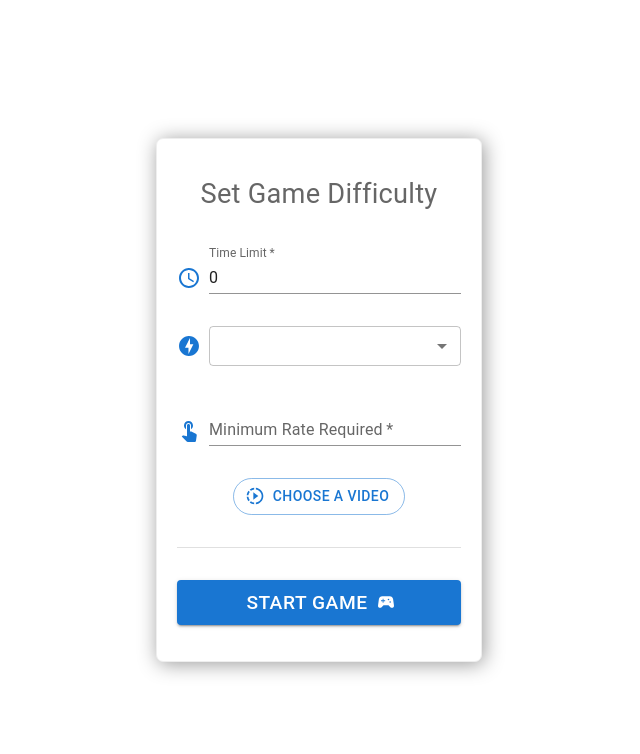
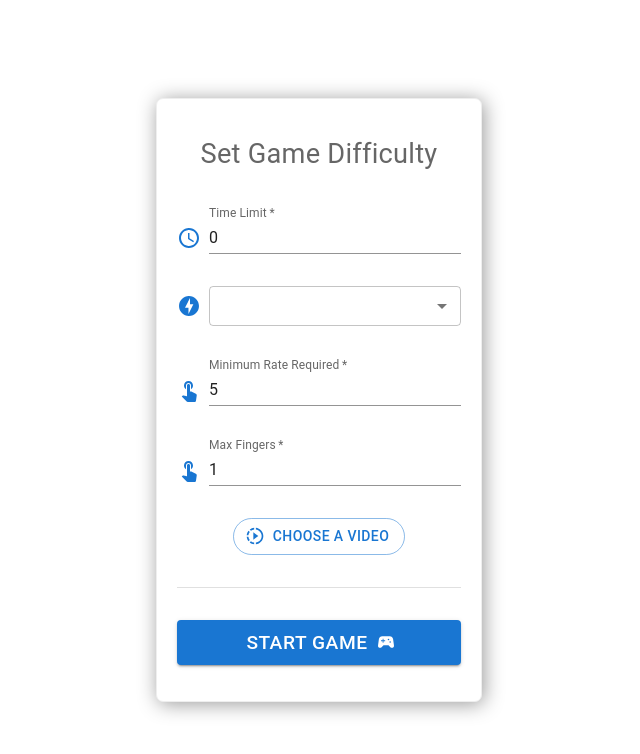
Before and after one commit to khaledfahmy123/fast-tapper, a Next.js app: page /components/GameRoute/GameApp/GameApp in a window 1280 px wide. Shown: the top 754 px of the page, without its empty margins (321-961 px from the left). Built offline with nearby package versions, Linux system fonts and the light colour scheme.

Commit message:
added multi fingers

```diff
--- a/pages/components/GameRoute/GameApp/GameApp.jsx
+++ b/pages/components/GameRoute/GameApp/GameApp.jsx
@@ -8,9 +8,10 @@ import GameLogic from "../GamePlay/GameLogic";
 function GameApp() {
   const [videoSrc, setVideoSrc] = useState();
   const [videoRevSrc, setVideoRevSrc] = useState();
-  const [RTP, setRTP] = useState(2);
+  const [maxFing, setMaxFing] = useState(2);
   const [time, setTime] = useState(0);
   const [start, setStart] = useState(false);
+  const [requiredTapRate, setRequiredTapRate] = useState(5)
 
   const getVideoDuration = (videoUrl) => {
     return new Promise((resolve, reject) => {
@@ -58,8 +59,8 @@ function GameApp() {
       });
   };
 
-  const inputHandler = (time, rtp) => {
-    setRTP(rtp);
+  const inputHandler = (time, maxFing) => {
+    setMaxFing(maxFing);
     setTime(time);
   };
 
@@ -71,6 +72,7 @@ function GameApp() {
         setVidHandler={videoHandler}
         setStart={setStart}
         time={time}
+        setRequiredTapRate={setRequiredTapRate}
       />
       {/* <Game
         // videoSrc={require("../../vid.mp4")}
@@ -87,6 +89,8 @@ function GameApp() {
         time={time}
         start={start}
         vidSrcForward={videoSrc}
+        requiredTapRate={requiredTapRate}
+        maxFingers={maxFing}
       />
     </div>
   );
--- a/pages/components/GameRoute/GamePlay/GameLogic.jsx
+++ b/pages/components/GameRoute/GamePlay/GameLogic.jsx
@@ -7,7 +7,14 @@ import { CountdownCircleTimer } from "react-countdown-circle-timer";
 
 var cls = 0;
 
-const GameLogic = ({ start, time, vidSrc, vidSrcForward }) => {
+const GameLogic = ({
+  start,
+  time,
+  vidSrc,
+  vidSrcForward,
+  requiredTapRate,
+  maxFingers,
+}) => {
   // State variables
   const [tapCount, setTapCount] = useState(0);
   const [lastTapTime, setLastTapTime] = useState(0);
@@ -18,12 +25,12 @@ const GameLogic = ({ start, time, vidSrc, vidSrcForward }) => {
 
   const vid = useRef();
   const vidRev = useRef();
-  const vidPoint = useRef();
+  const vidPoint = useRef(0);
   const videoRef = vid;
   const tapRateRef = useRef(tapRate);
   const lastUpdateTimeRef = useRef(0);
 
-  const requiredTapRate = 5; // taps per second
+  // const requiredTapRate = 5; // taps per second
   const maxRecentTaps = 5;
   const decayRate = 0.9;
 
@@ -54,6 +61,22 @@ const GameLogic = ({ start, time, vidSrc, vidSrcForward }) => {
       document.body.removeEventListener("click", handleClick);
     };
   }, [lastTapTime, maxRecentTaps]);
+
+  useEffect(() => {
+    const handleTouch = (event) => {
+      const activeTouches = event.touches.length;
+      console.log("lol: ", maxFingers)
+      if (activeTouches > maxFingers) {
+        alert(`You're only allowed to use ${maxFingers} fingers`);
+      }
+    };
+
+    document.body.addEventListener("touchstart", handleTouch);
+
+    return () => {
+      document.body.removeEventListener("touchstart", handleTouch);
+    };
+  }, [maxFingers]);
 
   const updateTapRate = () => {
     const currentTime = new Date().getTime();
@@ -93,7 +116,7 @@ const GameLogic = ({ start, time, vidSrc, vidSrcForward }) => {
     if (tapRate >= requiredTapRate * 1.2) {
       setPlaybackDirection(1);
       if (!isPlaying) {
-        vid.current.currentTime = vidPoint.current
+        vid.current.currentTime = vidPoint.current || 0;
         vid.current.play();
         vidRev.current.pause();
         setIsPlaying(true);
@@ -102,7 +125,7 @@ const GameLogic = ({ start, time, vidSrc, vidSrcForward }) => {
     } else if (tapRate >= requiredTapRate) {
       setPlaybackDirection(1);
       if (!isPlaying) {
-        vid.current.currentTime = vidPoint.current
+        vid.current.currentTime = vidPoint.current || 0;
         vid.current.play();
         vidRev.current.pause();
         setIsPlaying(true);
@@ -112,7 +135,8 @@ const GameLogic = ({ start, time, vidSrc, vidSrcForward }) => {
     } else {
       setPlaybackDirection(-1);
       if (isPlaying) {
-        vidRev.current.currentTime = vid.current.duration - vidPoint.current || 0
+        vidRev.current.currentTime =
+          vid.current.duration - vidPoint.current || 0;
         vid.current.pause();
         vidRev.current.play();
         setIsPlaying(false);
@@ -156,6 +180,13 @@ const GameLogic = ({ start, time, vidSrc, vidSrcForward }) => {
     return () => clearInterval(interval);
   }, [tapRate, isPlaying]);
 
+  useEffect(() => {
+    if (vidSrc && vidSrcForward) {
+      vidRev.current.pause();
+      vid.current.pause();
+    }
+  }, [vidSrc, vidSrcForward]);
+
   const [counter, setCounter] = useState(20.0);
   const [trig, setTrig] = useState(false);
   const [allow, setAllow] = useState(false);
@@ -197,7 +228,7 @@ const GameLogic = ({ start, time, vidSrc, vidSrcForward }) => {
         return parseInt(prev) + 10;
       });
     } else {
-      // setGameOver(true);
+      setGameOver(true);
     }
   };
 
@@ -206,22 +237,12 @@ const GameLogic = ({ start, time, vidSrc, vidSrcForward }) => {
       setTimer(time);
       setTimerPlay(true);
       console.log(vidSrc);
-      // vid.current.currentTime = 20;
-      // vid.current.play();
+      vid.current.currentTime = 0;
+      vid.current.pause();
+      vidRev.current.pause();
       console.log(time);
     }
   }, [start, vidSrc]);
-
-  // useEffect(() => {
-  //   let vidLength = vid.current.duration || 0;
-  //   if (playbackDirection > 0) {
-  //     vidRev.current.currentTime = vidLength - vid.current.currentTime || 0;
-  //   }
-
-  //   if (playbackDirection < 0) {
-  //     vid.current.currentTime = vidLength - vidRev.current.currentTime || 0;
-  //   }
-  // }, [playbackDirection, timer]);
 
   useEffect(() => {
     document.body.style.background = "#000";
--- a/pages/components/GameRoute/GamePlay/GamePlay.jsx
+++ b/pages/components/GameRoute/GamePlay/GamePlay.jsx
@@ -21,6 +21,7 @@ const GamePlay = forwardRef(function GamePlay(props, ref) {
   const openSettings = () => {
     $("#level-options").css({ transform: "scale(1)" });
     vidRef.current.pause();
+    revRef.current.pause();
     props.setTimerPlay(false);
   };
   const openPowerUp = () => {
@@ -36,14 +37,11 @@ const GamePlay = forwardRef(function GamePlay(props, ref) {
     vidPoint.current = vidRef.current.currentTime;
 
     prog.current.style.width = val + "%";
-    // if (
-    //   !props.gameOver &&
-    //   vidRef.current.duration - vidRef.current.currentTime > 1 &&
-    //   !win
-    // ) {
-    //   console.log("inside", vidRef.current.currentTime);
-    //   vidRef.current.play();
-    // }
+    if (props.gameOver || win) {
+      console.log("inside", vidRef.current.currentTime);
+      vidRef.current.pause();
+      revRef.current.pause();
+    }
     if (val >= 80) {
       props.setFlags({ flag1: true, flag2: true, flag3: true });
     } else if (val >= 50) {
@@ -58,9 +56,9 @@ const GamePlay = forwardRef(function GamePlay(props, ref) {
       props.flags.flag1 * 50 + props.flags.flag2 * 50 + props.flags.flag3 * 50
     );
 
-    // if (ref.current.currentTime <= 0.5) {
-    //   setWin(true);
-    // }
+    if (vidRef.current.currentTime >= vidRef.current.duration) {
+      setWin(true);
+    }
 
     // if (val < 10) {
     //   ref.current.currentTime = 15;
@@ -75,14 +73,12 @@ const GamePlay = forwardRef(function GamePlay(props, ref) {
     vidPoint.current = revRef.current.duration - revRef.current.currentTime;
 
     prog.current.style.width = val + "%";
-    // if (
-    //   !props.gameOver &&
-    //   revRef.current.duration - revRef.current.currentTime > 1 &&
-    //   !win
-    // ) {
-    //   // console.log("inside", revRef.current.currentTime);
-    //   revRef.current.play();
-    // }
+
+    if (props.gameOver || win) {
+      console.log("inside", vidRef.current.currentTime);
+      vidRef.current.pause();
+      revRef.current.pause();
+    }
     if (val >= 80) {
       props.setFlags({ flag1: true, flag2: true, flag3: true });
     } else if (val >= 50) {
@@ -123,11 +119,12 @@ const GamePlay = forwardRef(function GamePlay(props, ref) {
   };
 
   useEffect(() => {
-    // if (props.gameOver || win) {
-    //   ref.current.pause();
-    //   props.setTimerPlay(false);
-    //   console.log("lol paused");
-    // }
+    if (props.gameOver || win) {
+      vidRef.current.pause();
+      revRef.current.pause();
+      props.setTimerPlay(false);
+      console.log("lol paused");
+    }
   }, [win, props.gameOver]);
 
   return (
@@ -225,6 +222,7 @@ const GamePlay = forwardRef(function GamePlay(props, ref) {
                 e.target.parentElement.parentElement.style.transform =
                   "scale(0)";
                 vidRef.current.play();
+                revRef.current.pause();
                 props.setTimerPlay(true);
               }}
             >
--- a/pages/components/GameRoute/Start Menu/StartMenuLayout.jsx
+++ b/pages/components/GameRoute/Start Menu/StartMenuLayout.jsx
@@ -1,4 +1,5 @@
 import * as React from "react";
+import { useState, useEffect } from "react";
 import Box from "@mui/material/Box";
 import TextField from "@mui/material/TextField";
 import AccessTimeIcon from "@mui/icons-material/AccessTime";
@@ -11,7 +12,7 @@ import { FormControl, FormLabel } from "@mui/material";
 import SportsEsportsIcon from "@mui/icons-material/SportsEsports";
 import { useRef } from "react";
 import FullScreenDialog from "../Dialog/Dialog";
-import OfflineBoltIcon from '@mui/icons-material/OfflineBolt';
+import OfflineBoltIcon from "@mui/icons-material/OfflineBolt";
 
 export default function StartMenuLayout({
   startGame,
@@ -19,20 +20,27 @@ export default function StartMenuLayout({
   setVidHandler,
   setRevHandler,
   timeVal,
+  setRequiredTapRate,
 }) {
   const time = useRef();
   const rtr = useRef();
+  const [minTapRate, setMinTapRate] = useState(5);
 
   const startHandler = (e) => {
     e.preventDefault();
     startGame(time.current.value, rtr.current.value);
   };
 
-  const [age, setAge] = React.useState('');
+  const [age, setAge] = React.useState("");
 
   const handleChange = (event) => {
     setAge(event.target.value);
   };
+
+  useEffect(() => {
+    setRequiredTapRate(minTapRate);
+    console.log(minTapRate)
+  }, [minTapRate]);
 
   return (
     <form onSubmit={startHandler}>
@@ -76,7 +84,11 @@ export default function StartMenuLayout({
           />
         </Box>
         <Box sx={{ display: "flex", alignItems: "center" }}>
-          <OfflineBoltIcon sx={{ mr: 1, my: 0.5 }} color="primary" variant={"outlined"} />
+          <OfflineBoltIcon
+            sx={{ mr: 1, my: 0.5 }}
+            color="primary"
+            variant={"outlined"}
+          />
           <Select
             color="primary"
             labelId="demo-simple-select-standard-label"
@@ -89,12 +101,12 @@ export default function StartMenuLayout({
               width: "100%",
               color: "black",
               height: "40px",
-              textAlign: "left"
+              textAlign: "left",
             }}
           >
             <MenuItem value={0}>Algorithm 1</MenuItem>
-            <MenuItem value={1}>Algorithm 2</MenuItem>
-            <MenuItem value={2}>Algorithm 3</MenuItem>
+            {/* <MenuItem value={1}>Algorithm 2</MenuItem> */}
+            {/* <MenuItem value={2}>Algorithm 3</MenuItem> */}
           </Select>
         </Box>
         <Box
@@ -110,8 +122,28 @@ export default function StartMenuLayout({
             variant="standard"
             sx={{ width: "100%" }}
             type="number"
+            // inputRef={rtr}
+            required
+            value={minTapRate}
+            onChange={(val) => setMinTapRate(val.target.value)}
+          />
+        </Box>
+        <Box
+          sx={{
+            display: "flex",
+            alignItems: "flex-end",
+          }}
+        >
+          <TouchAppIcon sx={{ mr: 1, my: 0.5 }} color="primary" />
+          <TextField
+            id="input-with-sx"
+            label="Max Fingers"
+            variant="standard"
+            sx={{ width: "100%" }}
+            type="number"
             inputRef={rtr}
             required
+            defaultValue={1}
           />
         </Box>
         <Box
--- a/pages/components/GameRoute/Start Menu/startMenu.jsx
+++ b/pages/components/GameRoute/Start Menu/startMenu.jsx
@@ -16,6 +16,7 @@ const StartMenu = ({
   setRevHandler,
   setStart,
   time,
+  setRequiredTapRate,
 }) => {
   const alert = useRef();
 
@@ -96,6 +97,7 @@ const StartMenu = ({
           setVidHandler={setVidHandler}
           setRevHandler={setRevHandler}
           timeVal={time}
+          setRequiredTapRate={setRequiredTapRate}
         />
       </div>
     </>
```
